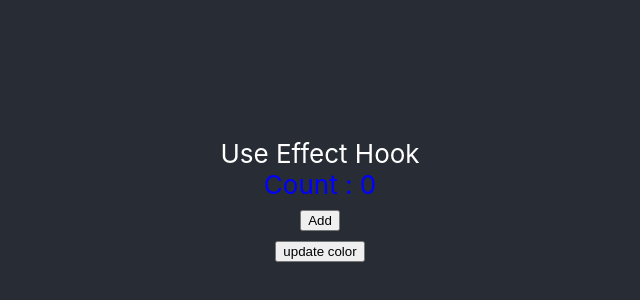
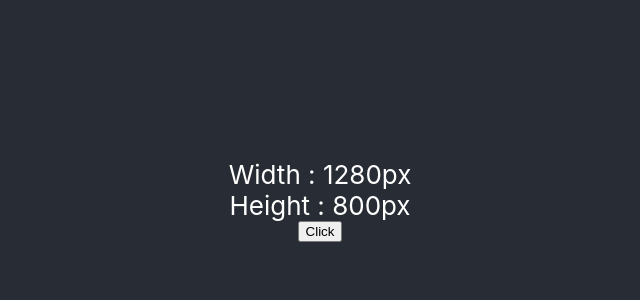
Before and after one commit to lakshanmamalgaha96/react-tutorials, a React (Create React App) app: page / in a window 1280 px wide. Shown: the part 200-500 px from the top of the page, without its empty margins (320-960 px from the left). Built offline with nearby package versions, Linux system fonts and the light colour scheme.

Commit message:
explained react useeffect cleanup

```diff
--- a/src/App.js
+++ b/src/App.js
@@ -1,15 +1,20 @@
 import './App.css';
 import Conditions from './day3/conditions'
 import UseStateHook from './day3/use-state-hook'
-import UseEfectHook from './day4/use-effect-hook'
+import ComponentA from './day4/componentA'
+import { useState } from 'react'
+
 function App() {
+  const [show, setShow] = useState(true)
+
 
   // console.log("I am console")
   // console.error("I am error")
   // console.warn("I am console",3,[1,2,3])
 
   function clickMe(name) {
-    console.log("I am clicked", name)
+    // console.log("I am clicked", name)
+    setShow(prev => !prev)
   }
 
 
@@ -19,7 +24,9 @@ function App() {
         {/* <button onClick={()=>clickMe(3)}>Click me</button> */}
         {/* <Conditions value={20}/> */}
         {/* <UseStateHook /> */}
-        <UseEfectHook/>
+        {/* <UseEfectHook/> */}
+        {show && <ComponentA />}
+        <button onClick={clickMe}>Click</button>
       </header>
     </div>
   );
--- /dev/null
+++ b/src/day4/componentA.jsx
@@ -0,0 +1,32 @@
+import React, { useState, useEffect } from 'react';
+
+const ComponentA = () => {
+
+	const [width,setWidth] = useState(window.innerWidth);
+	const [heigth,setHeight] = useState(window.innerHeight);
+
+	const resize = ()=>{
+		setWidth(window.innerWidth)
+		setHeight(window.innerHeight)
+	}
+
+
+
+	useEffect(()=>{
+		window.addEventListener("resize",resize)
+		console.log("Listner Added")
+
+		return ()=>{
+			window.removeEventListener("resize",resize)
+			console.log("Removed the listner")
+		}
+	},[])
+
+
+	return <>
+		<div>Width : {width}px</div>
+		<div>Height : {heigth}px</div>
+	</>
+}
+
+export default ComponentA;
```
